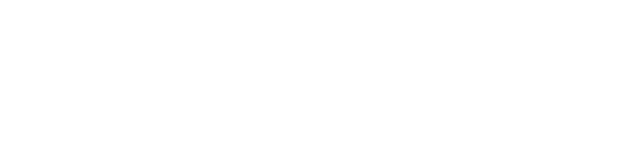
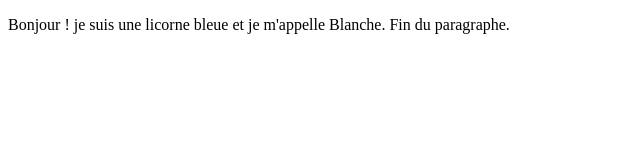
Before and after one commit to amelierevel/projetGitPRF, a plain HTML site: page index.html in a window 1280 px wide. Shown: the whole page, without its empty margins (0-640 px from the left). Drawn offline with Linux system fonts and the light colour scheme.

Commit message:
paragrapheBlanche

```diff
--- a/index.html
+++ b/index.html
@@ -1,5 +1,6 @@
 <!DOCTYPE html>
 <html lang="fr">
+
 <head>
     <meta charset="UTF-8">
     <meta http-equiv="X-UA-Compatible" content="IE=edge">
@@ -7,7 +8,13 @@
     <link rel="stylesheet" href="assets/css/style.css">
     <title>Document</title>
 </head>
+
 <body>
 
+    <p>
+        Bonjour ! je suis une licorne bleue et je m'appelle Blanche. Fin du paragraphe.
+
+    </p>
 </body>
+
 </html>
```
